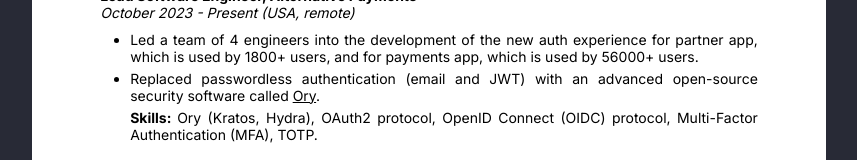
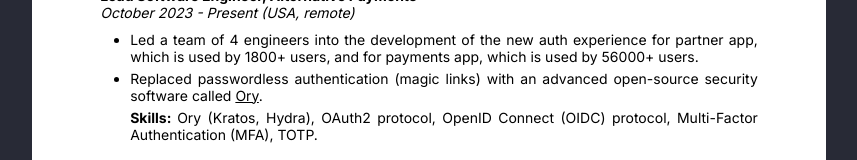
Before and after one commit to brenobaptista/blog, a Next.js app: page /resume in a window 1280 px wide. Shown: the part 235-395 px from the top of the page, without its empty margins (211-1068 px from the left). Built offline with nearby package versions, Linux system fonts and the light colour scheme.

Commit message:
Update resume

```diff
--- a/src/pages/resume.tsx
+++ b/src/pages/resume.tsx
@@ -88,7 +88,7 @@ const Resume = () => (
                 for payments app, which is used by 56000+ users.
               </li>
               <li>
-                Replaced passwordless authentication (email and JWT) with an
+                Replaced passwordless authentication (magic links) with an
                 advanced open-source security software called{' '}
                 <a
                   href='https://www.ory.sh/'
```
Also changed, not shown: 1 other file (tests, documents, lock files or other folders).
